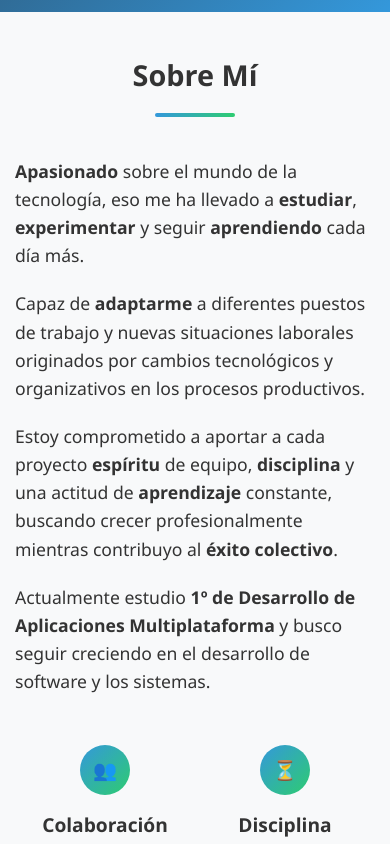
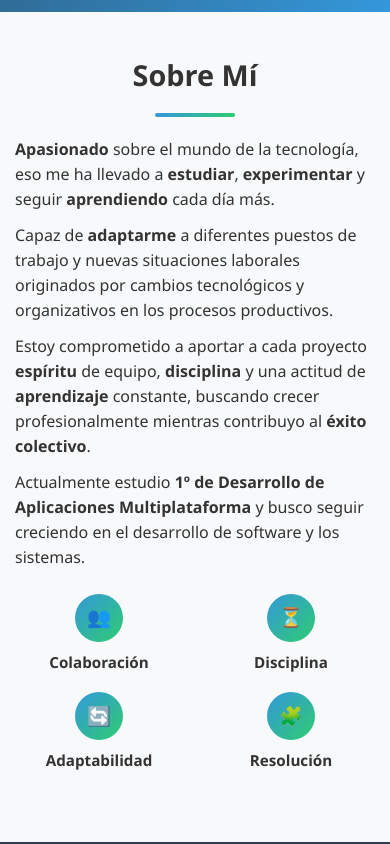
Before and after one commit to Scanmol/scanmolcv, a plain HTML site: page index.html in a window 390 px wide. Shown: the part 420-1264 px from the top of the page. Drawn offline with Linux system fonts and the light colour scheme.

Commit message:
pequeños arreglos

```diff
--- a/index.html
+++ b/index.html
@@ -507,10 +507,6 @@
             <h2 class="section-title">Contacto</h2>
             <div class="contact-grid">
                 <div class="contact-item">
-                    <img src="Fotos/Iconos/movil.png" class="contact-icon2" alt="Teléfono">
-                    <p><a href="tel:+34665569965">665 56 99 65</a></p>
-                </div>
-                <div class="contact-item">
                     <img src="Fotos/Iconos/Gmail.png" class="contact-icon2" alt="Correo electrónico">
                     <p class="contact-p"><a href="mailto:scanmol0801@gmail.com">scanmol0801@gmail.com</a></p>
                 </div>
@@ -522,7 +518,7 @@
                 </a>
                 <div class="contact-item">
                     <img src="Fotos/Iconos/location.png" class="contact-icon2" alt="Ubicación">
-                    <p>Armilla, Granada</p>
+                    <p>BASED IN Granada</p>
                 </div>
             </div>
         </div>
--- a/styles.css
+++ b/styles.css
@@ -1169,3 +1169,44 @@ header {
 }
 .btn-descarga:hover, .btn-descarga:focus-visible { background: #2980b9; transform: translateY(-2px); }
 a.btn-descarga:visited, a.btn-descarga:active { color: #fff; }
+
+/* ===== Sobre mí compacto: texto a la izquierda, valores a la derecha ===== */
+#sobre-mi .section-title { margin-bottom: 28px; }
+
+.about-grid {
+    grid-template-columns: minmax(0, 1.7fr) minmax(0, 1fr);
+    gap: 40px;
+    align-items: center;
+}
+
+.about-text p {
+    margin-bottom: 12px;
+    font-size: 1rem;
+    line-height: 1.55;
+}
+.about-text p:last-child { margin-bottom: 0; }
+
+.about-visual {
+    display: grid;
+    grid-template-columns: repeat(2, minmax(0, 1fr));
+    gap: 18px 24px;
+}
+
+.circle-icon {
+    width: 56px;
+    height: 56px;
+    margin: 0 auto 8px;
+    font-size: 1.4rem;
+}
+
+.visual-element h3 { font-size: 1rem; }
+
+@media (max-width: 800px) {
+    .about-grid { grid-template-columns: minmax(0, 1fr); gap: 24px; }
+}
+
+@media (max-width: 700px) {
+    #sobre-mi .section-title { margin-bottom: 20px; }
+    .circle-icon { width: 48px; height: 48px; font-size: 1.2rem; }
+    .visual-element h3 { font-size: 0.95rem; }
+}
```
